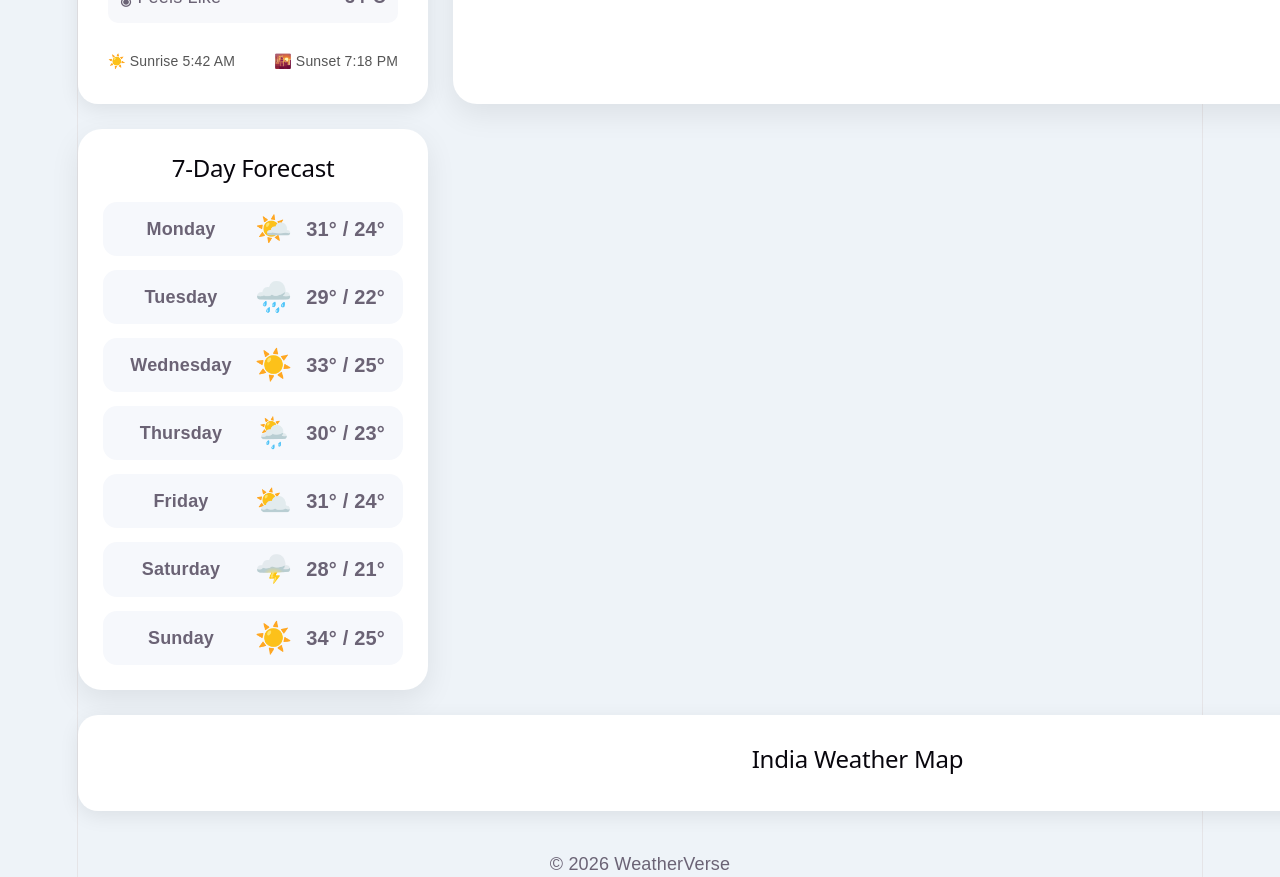
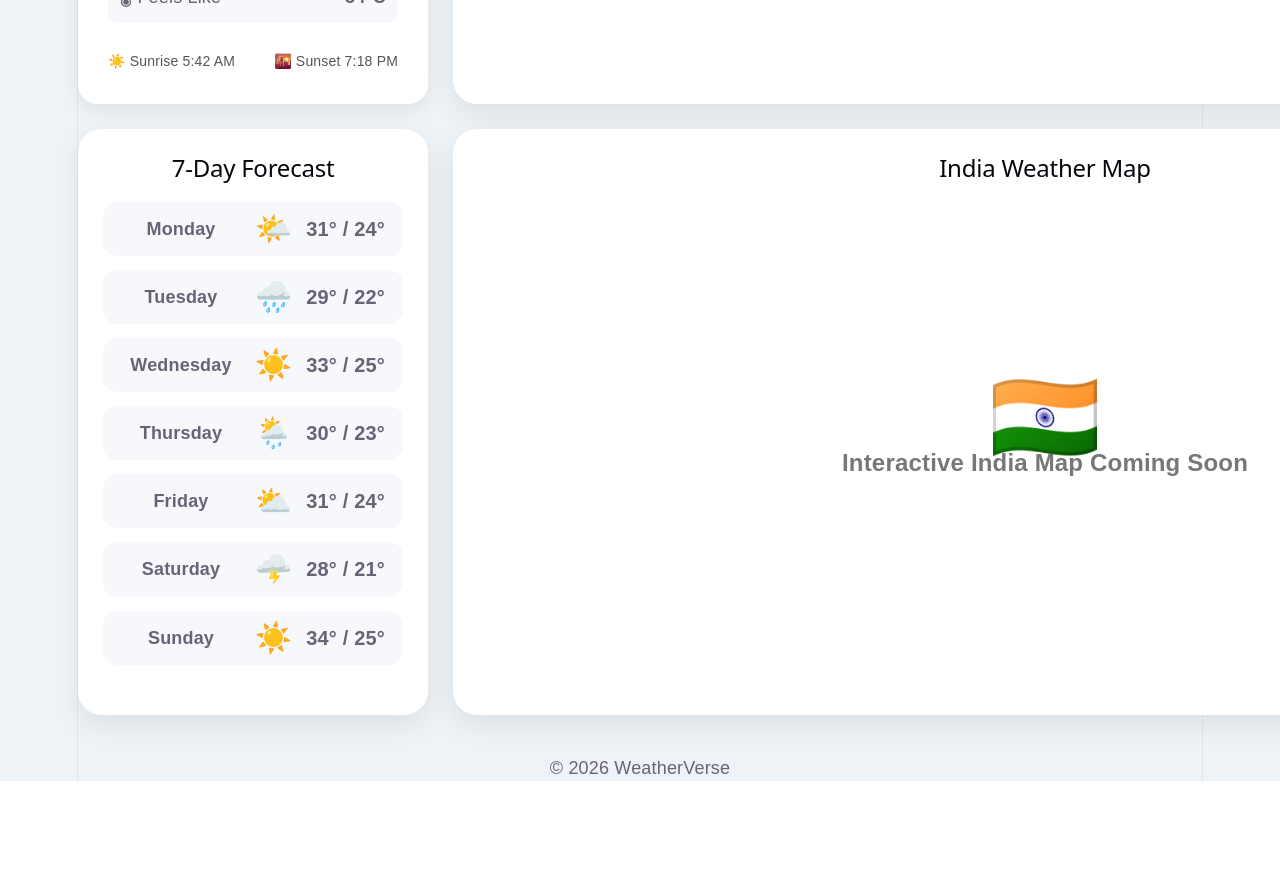
Before and after one commit to Rahman338/WeatherVerse, a React (Vite) app in the folder app/: page / in a window 1280 px wide. Shown: the part 420-1297 px from the top of the page. After the commit the page ends 1201 px from the top, so only its background shows below. Built offline with nearby package versions, Linux system fonts and the light colour scheme.

Commit message:
India Map SVG
Need to India Map SVG

```diff
--- a/app/src/App.css
+++ b/app/src/App.css
@@ -354,3 +354,43 @@ body{
   font-size:20px;
 
   }
+
+  .india-map-card{
+
+    background:white;
+
+    padding:25px;
+
+    border-radius:24px;
+
+    box-shadow:0 10px 30px rgba(0,0,0,.08);
+
+    }
+
+    .india-map-placeholder{
+
+    height:500px;
+
+    display:flex;
+
+    flex-direction:column;
+
+    justify-content:center;
+
+    align-items:center;
+
+    font-size:90px;
+
+    color:#777;
+
+    gap:20px;
+
+    }
+
+    .india-map-placeholder p{
+
+    font-size:24px;
+
+    font-weight:600;
+
+    }
--- a/app/src/components/IndiaMap.tsx
+++ b/app/src/components/IndiaMap.tsx
@@ -1,7 +1,17 @@
 function IndiaMap() {
   return (
-      <section className="map-box">
+    <section className="india-map-card">
+
       <h2>India Weather Map</h2>
+
+      <div className="india-map-placeholder">
+
+        🇮🇳
+
+        <p>Interactive India Map Coming Soon</p>
+
+      </div>
+
     </section>
   );
 }
```
Also changed, not shown: app/src/assets/maps/india.svg (added). Lines whose indentation alone changed are shown as unchanged.
